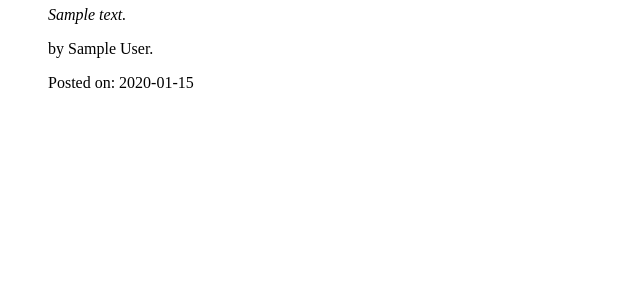
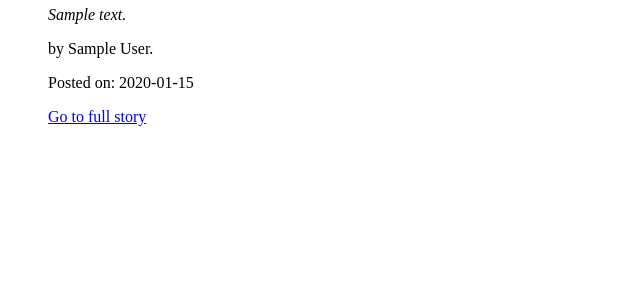
Before and after one commit to Teddie98/news-highlight, a Flask app: template app/templates/newsarticle.html in a window 1280 px wide. Shown: the part 462-762 px from the top of the page, without its empty margins (0-640 px from the left). Run offline with Flask 2, Linux system fonts and the light colour scheme; the template is opened without the code that fills it: most values are stand-ins (such as "Sample title", 1, 10 or a date in 2020); grey boxes marked "Sample" are stand-in pictures; parts of the project's set-up code (start-up, migrations or seed data) failed here and were passed over.

Commit message:
add link to article.html that takes you to the full article and base.html to allow template iinheritance

```diff
--- a/app/templates/newsarticle.html
+++ b/app/templates/newsarticle.html
@@ -32,6 +32,8 @@
         <p>Posted on: {{articles_item.publishedAt[:10]}}</p>
         {%endif%}
 
+        <p> <a href="{{ articles_item.url }}">Go to full story</a> </p>
+
 
 
         {% endfor %}
```
Also changed, not shown: app/templates/base.html (added).
